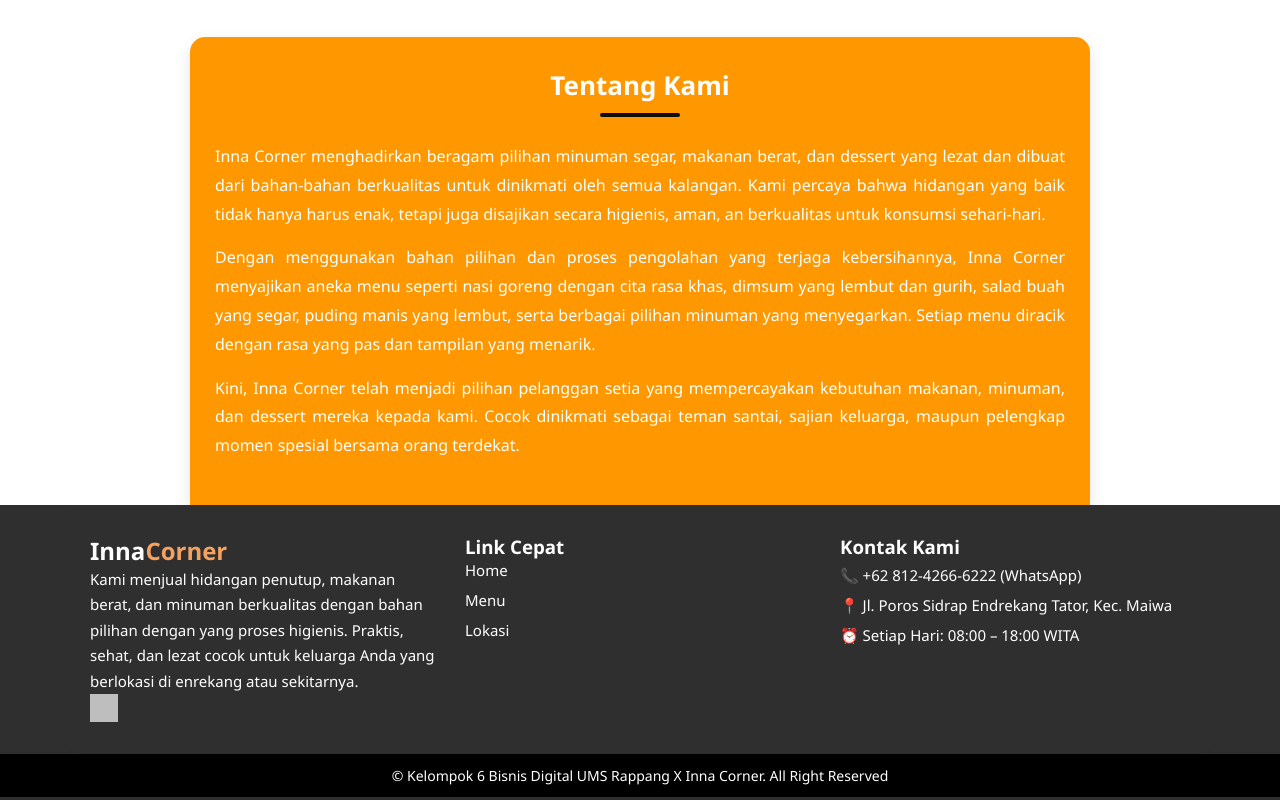
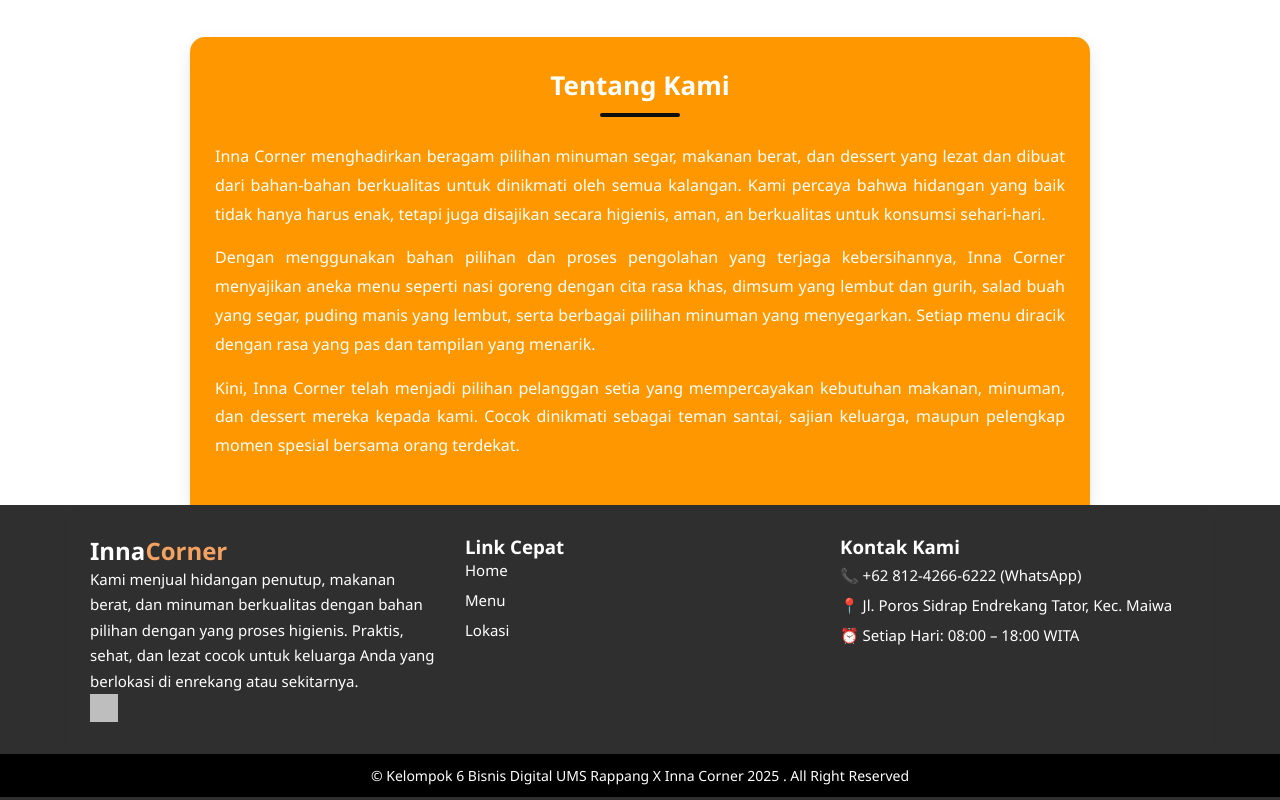
Before and after one commit to innacorner75/web-usaha-Inna-Corne, a plain HTML site: page index.html in a window 1280 px wide. Shown: the part 862-1662 px from the top of the page. Drawn offline with Linux system fonts and the light colour scheme; grey boxes are pictures that could not be loaded.

Commit message:
Update index.html

```diff
--- a/index.html
+++ b/index.html
@@ -152,7 +152,9 @@
 
 
 <footer class="footer">
-    <p>© Kelompok 6 Bisnis Digital UMS Rappang X Inna Corner. All Right Reserved</p>
+    <p>© Kelompok 6 Bisnis Digital UMS
+        Rappang X Inna Corner 2025
+        . All Right Reserved</p>
 </footer>
 
 </body>
```
